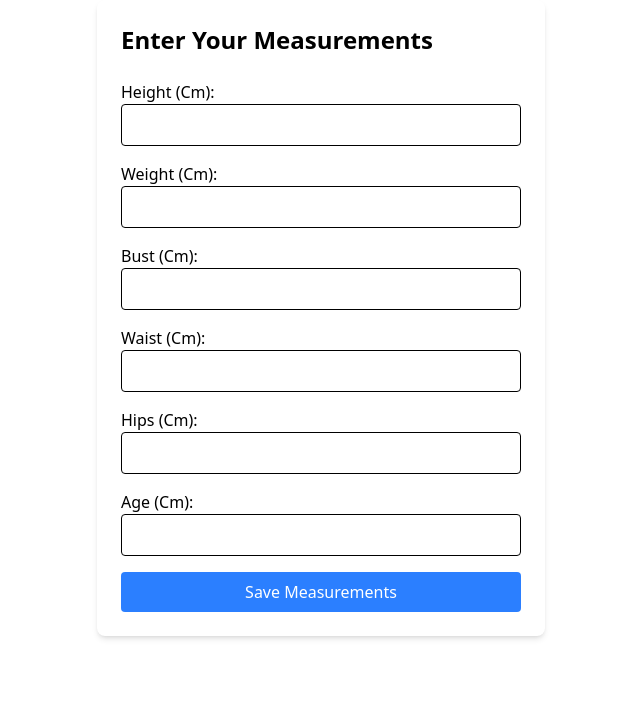
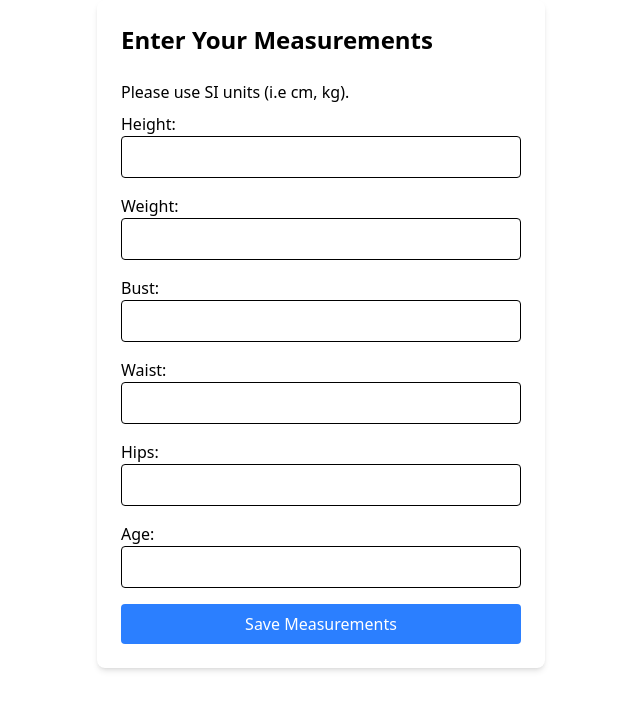
Before and after one commit to HabibaAbdelaziz/personal-styler, a React (Create React App) app in the folder frontend/: page /MeasurementForm in a window 1280 px wide. Shown: the top 710 px of the page, without its empty margins (319-959 px from the left). Built offline with nearby package versions, Linux system fonts and the light colour scheme; sample sign-in values are in the browser's storage.

Commit message:
Add note for user to use SI units (centimeters, kilograms, etc) in Measurement Form

```diff
--- a/frontend/src/components/MeasurementForm.tsx
+++ b/frontend/src/components/MeasurementForm.tsx
@@ -91,6 +91,7 @@ const MeasurementForm: React.FC = () => {
     return (
         <div className="max-w-md mx-auto p-6 bg-white rounded-lg shadow-md">
             <h2 className="text-2xl font-bold mb-6">Enter Your Measurements</h2>
+            <h3 className="text-xl mb-2">Please use SI units (i.e cm, kg).</h3>
             {message && (
                 <div className={`mb-4 p-2 rounded ${message.includes('success') ? 'bg-green-100 text-green-700' : 'bg-red-100 text-red-700'}`}>
                     {message}
@@ -100,7 +101,7 @@ const MeasurementForm: React.FC = () => {
                 {['height', 'weight', 'bust', 'waist', 'hips', 'age'].map((field) => (
                     <div key={field}>
                         <label className="block mb-2 capitalize">
-                            {field} (cm):
+                            {field}:
                             <input
                                 type="number"
                                 name={field}
```
